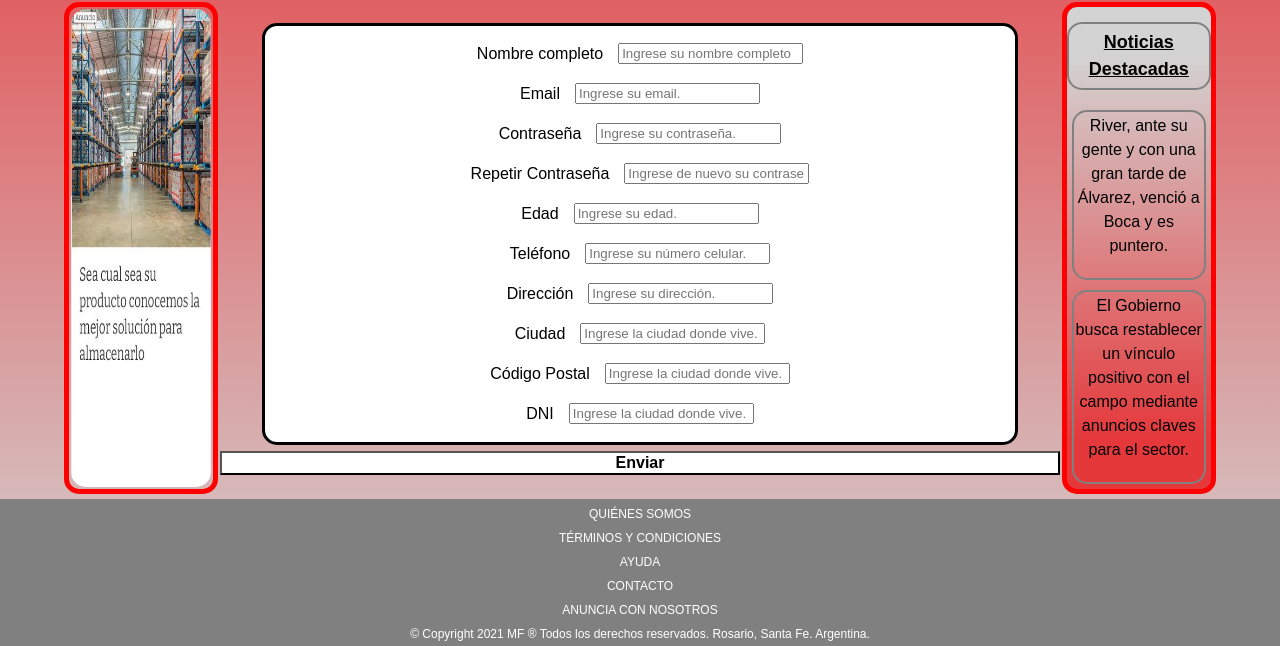
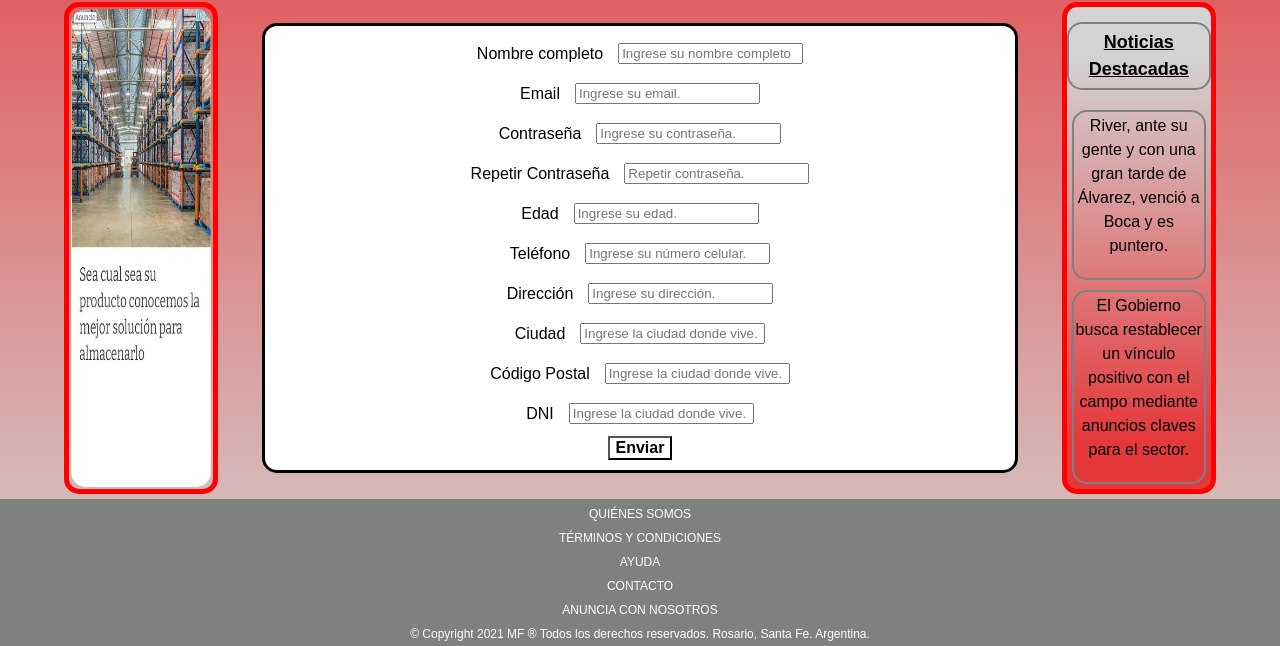
Before and after one commit to Manuelfreijomil/freijomil-m-basd-2021-class-3-class-5-and-class-6, a plain HTML site: page subscription.html in a window 1280 px wide. Shown: the part 231-877 px from the top of the page. Drawn offline with Linux system fonts and the light colour scheme; files that its build step writes are made by us from their sources; files whose address does not match are found by name.

Commit message:
changes to repet password placeholder

```diff
--- a/subscription.html
+++ b/subscription.html
@@ -106,7 +106,7 @@
                             </label>
                         </div>
                         <div class="input-span-container">
-                            <input type="password" name="repet-password" id="repet-password" placeholder="Ingrese de nuevo su contraseña.">
+                            <input type="password" name="repet-password" id="repet-password" placeholder="Repetir contraseña.">
                             <span id="error-r-password"></span>
                         </div>
                     </li>
@@ -176,13 +176,14 @@
                             <span id="error-dni"></span>
                         </div>
                     </li>
+                    <div class="column mg">
+                        <button id="btm">
+                            Enviar
+                        </button>
+                    </div>
                 </ul>
             </div>
-            <div class="column mg">
-                <button id="btm">
-                    Enviar
-                </button>
-            </div>
+
         </form>
         <aside id="aside-news">
            <h2>
```
